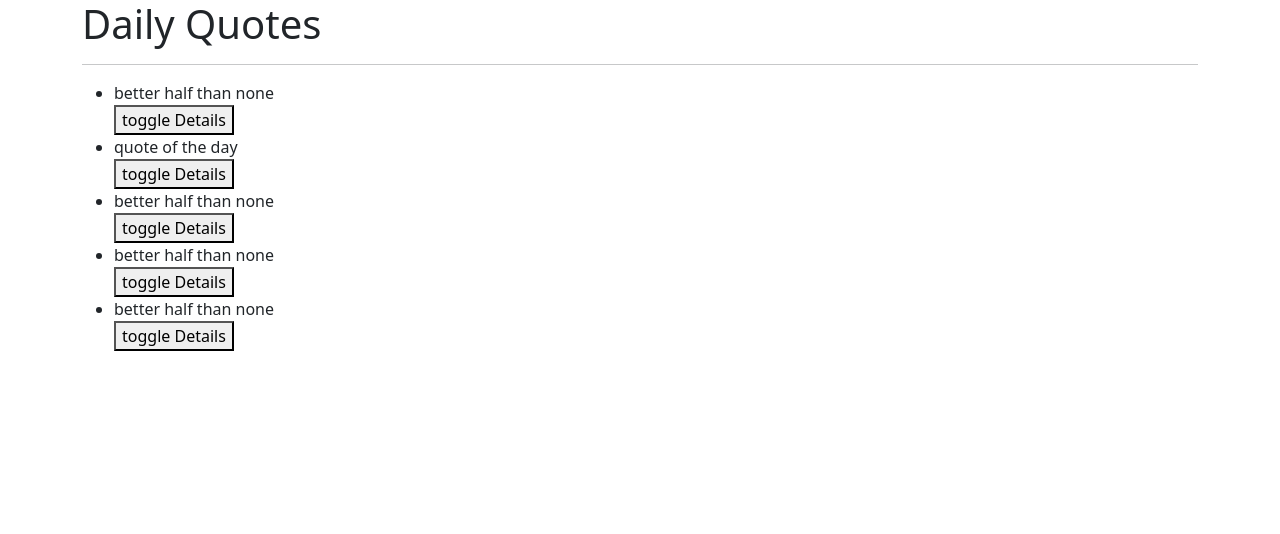
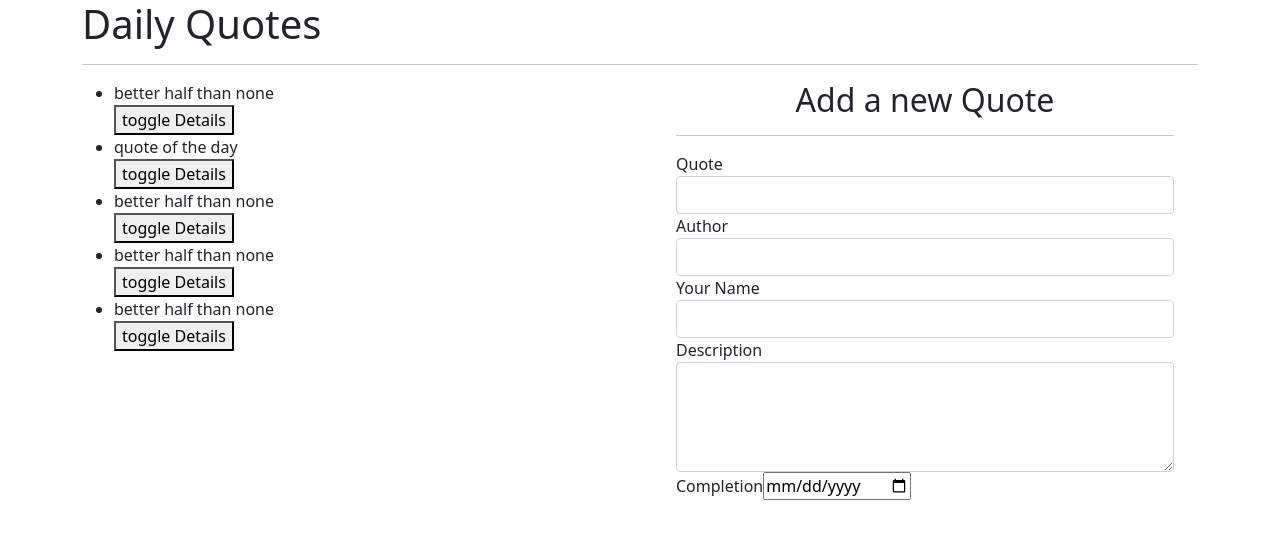
Before and after one commit to melodytowett/Quotes, an Angular app in the folder quotes/: page / in a window 1280 px wide. Shown: the top 534 px of the page. Built offline with nearby package versions, Linux system fonts and the light colour scheme.

Commit message:
add form component

```diff
--- a/quotes/src/app/quote-detail/quote-detail.component.html
+++ b/quotes/src/app/quote-detail/quote-detail.component.html
@@ -1,6 +1,6 @@
-<!-- <div class="container">
+<div class="container">
     <div class="row">
-        <p> {{quotes.description}} </p>
+        <p> {{quote.description}} </p>
     </div>
-</div> -->
-<p> {{quote.description}} </p>
+</div>
+<!-- <p> {{quote.description}} </p> -->
--- a/quotes/src/app/quote-form/quote-form.component.html
+++ b/quotes/src/app/quote-form/quote-form.component.html
@@ -1 +1,35 @@
-<p>quote-form works!</p>
+<div class="container-fluid">
+    <h2 class="text-center">Add a new Quote</h2>
+    <hr>
+    <form>
+        <div class="form-group">
+
+            <label for="name">Quote</label>
+            <input type="text" required class="form-control" id="quote">
+
+        </div>
+        <div class="form-group">
+
+            <label for="name">Author</label>
+            <input type="text" required class="form-control" id="author">
+
+        </div>
+        <div class="form-group">
+
+            <label for="name">Your Name</label>
+            <input type="text" required class="form-control" id="name">
+
+        </div>
+        <div class="form-group">
+
+            <label for="description">Description</label>
+            <textarea class="form-control" id="description" rows="4" required></textarea>
+
+        </div>
+        <div class="form-group">
+            <label for="complete">Completion</label>
+            <input type='date' id="complete" required>
+
+        </div>
+    </form>
+  </div>
--- a/quotes/src/app/quote/quote.component.html
+++ b/quotes/src/app/quote/quote.component.html
@@ -2,7 +2,7 @@
     <h1>Daily Quotes</h1>
     <hr>
     <div class="row">
-        <div class="col-md-4">
+        <div class="col-md-6">
             <ul>
                 <div *ngFor='let quote of quotes;let i=index'>
                     <li>{{quote.name}} </li>
@@ -11,5 +11,8 @@
                  </div>
             </ul>
         </div>
+        <div class="col-md-6">
+            <app-quote-form></app-quote-form>
+        </div>
     </div>
 </div>
```
